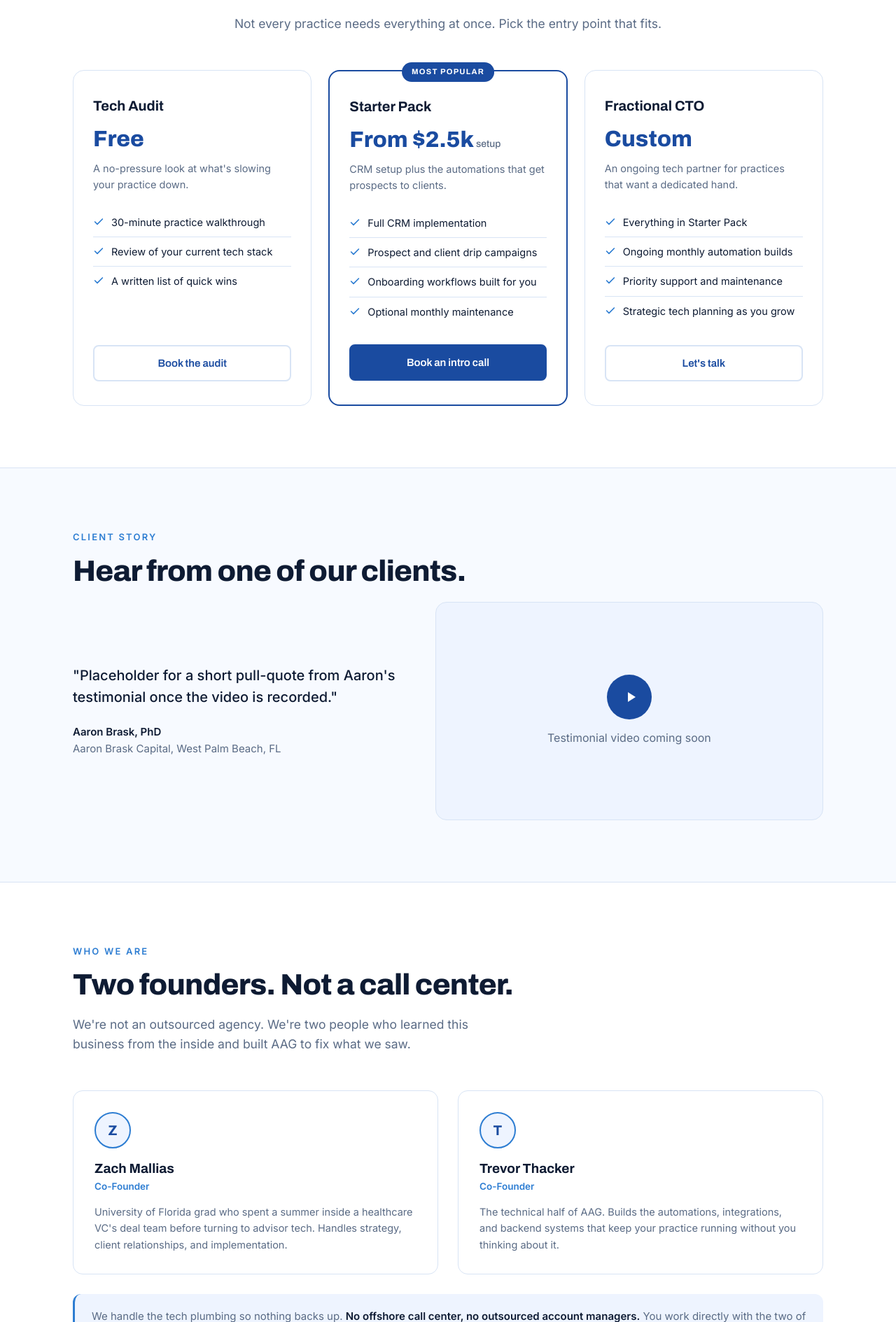
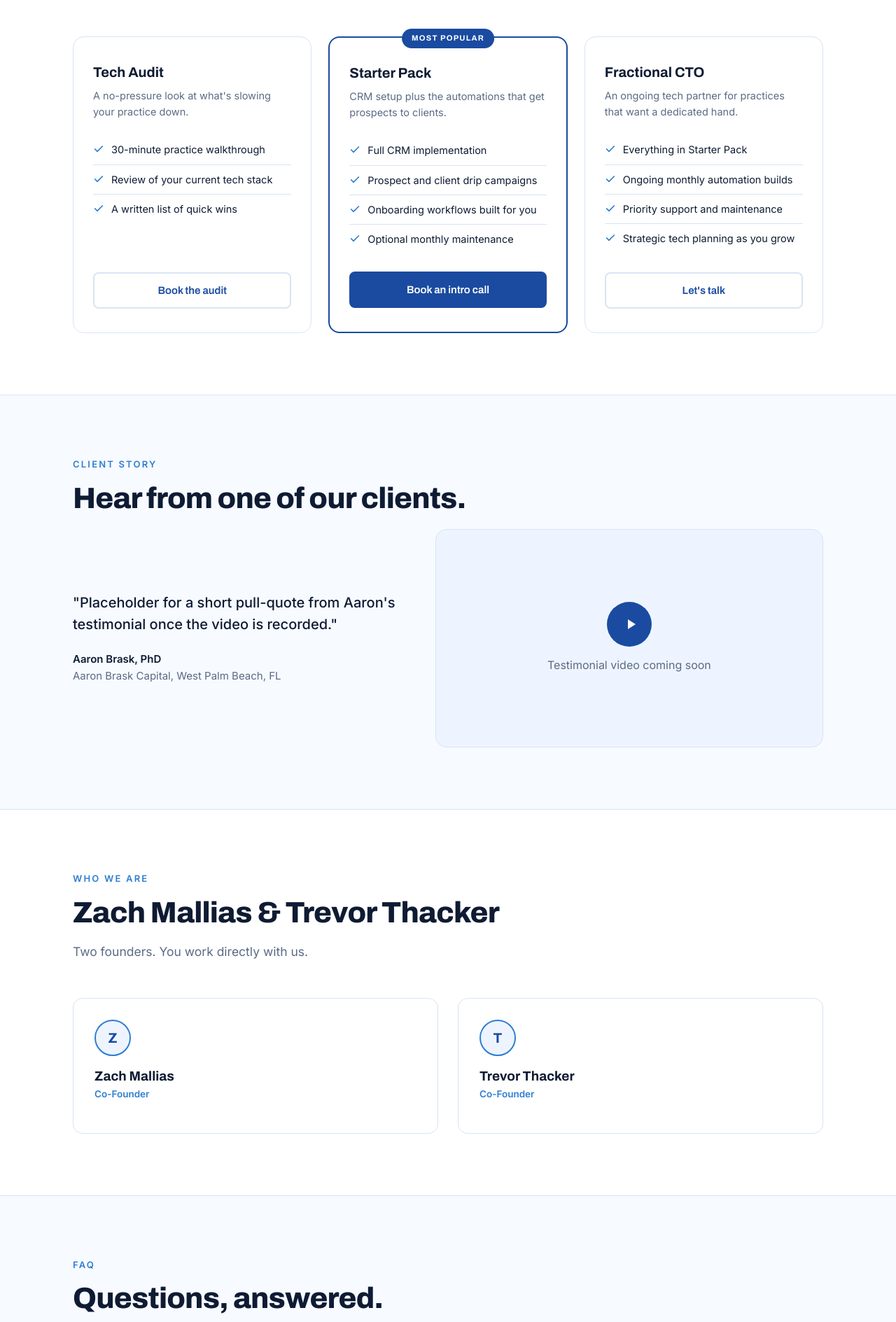
Before and after one commit to AdvisorAutomationsGroup/website, a Flask app: page / in a window 1280 px wide. Shown: the part 2593-4482 px from the top of the page at 70% size. Run offline with Flask 3, Linux system fonts and the light colour scheme.

Commit message:
Update index.html

```diff
--- a/templates/index.html
+++ b/templates/index.html
@@ -4,7 +4,7 @@
 <head>
 <meta charset="UTF-8">
 <meta name="viewport" content="width=device-width, initial-scale=1.0">
-<title>Advisor Automations Group | CRM and Workflow Automation for Independent Advisors</title>
+<title>Advisor Automations Group</title>
 <meta name="description" content="We implement CRM systems, automations, and prospect workflows for independent financial advisors so your practice runs smoothly without you managing the technology.">
 <link rel="preconnect" href="https://fonts.googleapis.com">
 <link rel="preconnect" href="https://fonts.gstatic.com" crossorigin>
@@ -205,7 +205,6 @@ footer{padding:52px 0 40px}
       <a href="#" class="btn big">Book an Intro Call</a>
       <a href="#services" class="link-arrow">See what we do &rarr;</a>
     </div>
-    <div class="trust-line">Built by two founders who spent a summer inside an RIA, not an agency.</div>
   </div>
 </header>
 
@@ -293,7 +292,6 @@ footer{padding:52px 0 40px}
     <div class="pkg-grid">
       <div class="pkg">
         <div class="pkg-name">Tech Audit</div>
-        <div class="pkg-price">Free</div>
         <div class="pkg-desc">A no-pressure look at what's slowing your practice down.</div>
         <ul class="pkg-list">
           <li><svg width="16" height="16" viewBox="0 0 24 24" fill="none" stroke="currentColor" stroke-width="2.5" stroke-linecap="round" stroke-linejoin="round"><polyline points="20 6 9 17 4 12"/></svg>30-minute practice walkthrough</li>
@@ -304,7 +302,6 @@ footer{padding:52px 0 40px}
       </div>
       <div class="pkg featured">
         <div class="pkg-name">Starter Pack</div>
-        <div class="pkg-price">From $2.5k<span> setup</span></div>
         <div class="pkg-desc">CRM setup plus the automations that get prospects to clients.</div>
         <ul class="pkg-list">
           <li><svg width="16" height="16" viewBox="0 0 24 24" fill="none" stroke="currentColor" stroke-width="2.5" stroke-linecap="round" stroke-linejoin="round"><polyline points="20 6 9 17 4 12"/></svg>Full CRM implementation</li>
@@ -316,7 +313,6 @@ footer{padding:52px 0 40px}
       </div>
       <div class="pkg">
         <div class="pkg-name">Fractional CTO</div>
-        <div class="pkg-price">Custom</div>
         <div class="pkg-desc">An ongoing tech partner for practices that want a dedicated hand.</div>
         <ul class="pkg-list">
           <li><svg width="16" height="16" viewBox="0 0 24 24" fill="none" stroke="currentColor" stroke-width="2.5" stroke-linecap="round" stroke-linejoin="round"><polyline points="20 6 9 17 4 12"/></svg>Everything in Starter Pack</li>
@@ -350,23 +346,20 @@ footer{padding:52px 0 40px}
 <section id="about" class="band band-white">
   <div class="container">
     <div class="eyebrow">Who we are</div>
-    <h2 class="section-title">Two founders. Not a call center.</h2>
-    <p class="section-sub">We're not an outsourced agency. We're two people who learned this business from the inside and built AAG to fix what we saw.</p>
+    <h2 class="section-title">Zach Mallias &amp; Trevor Thacker</h2>
+    <p class="section-sub">Two founders. You work directly with us.</p>
     <div class="about-grid">
       <div class="founder">
         <div class="initial">Z</div>
         <h3>Zach Mallias</h3>
         <div class="role">Co-Founder</div>
-        <p>University of Florida grad who spent a summer inside a healthcare VC's deal team before turning to advisor tech. Handles strategy, client relationships, and implementation.</p>
       </div>
       <div class="founder">
         <div class="initial">T</div>
         <h3>Trevor Thacker</h3>
         <div class="role">Co-Founder</div>
-        <p>The technical half of AAG. Builds the automations, integrations, and backend systems that keep your practice running without you thinking about it.</p>
       </div>
     </div>
-    <div class="about-note">We handle the tech plumbing so nothing backs up. <strong>No offshore call center, no outsourced account managers.</strong> You work directly with the two of us.</div>
   </div>
 </section>
 
```
